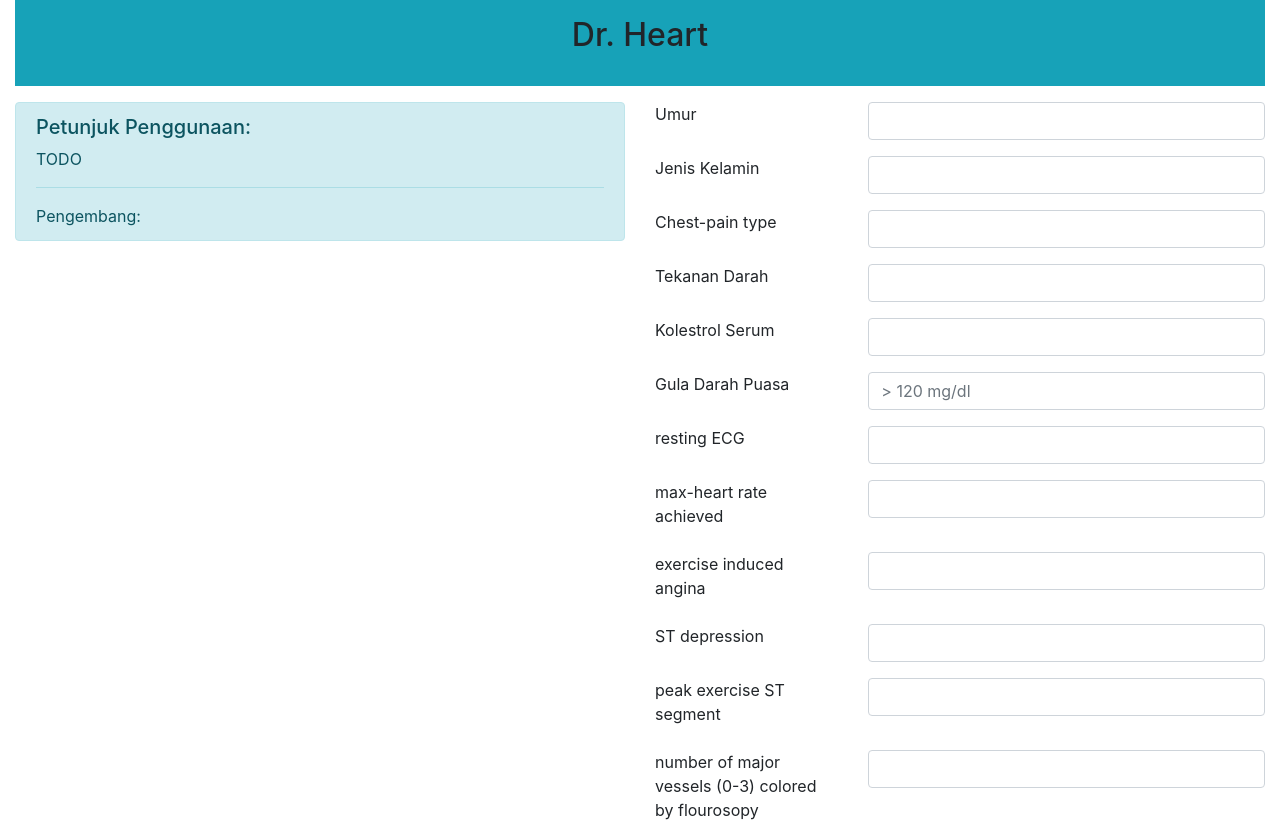
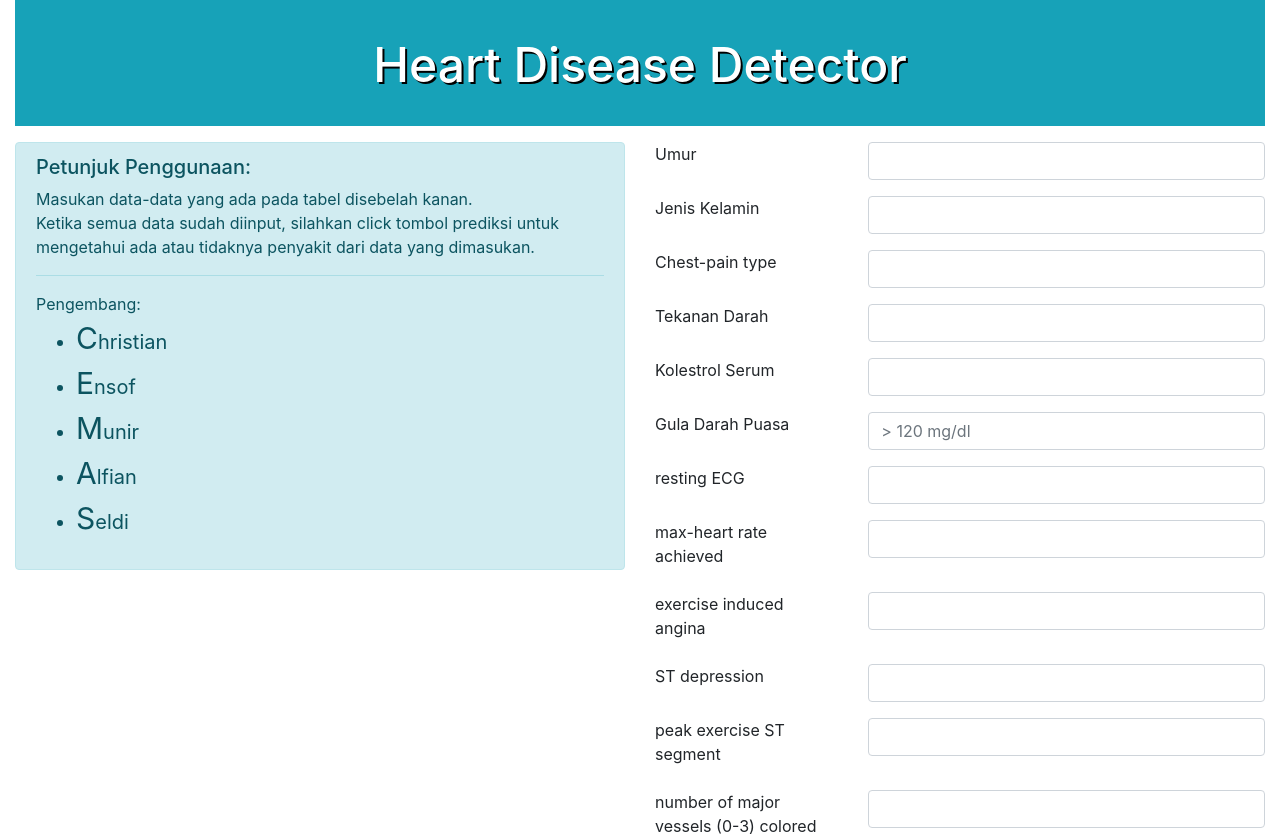
Before and after one commit to mabdullahmunir/HeartDisease, a Flask app: page / in a window 1280 px wide. Shown: the top 835 px of the page. Run offline with Flask 2, Linux system fonts and the light colour scheme; some libraries are stand-ins or nearby versions.

Commit message:
changed some css, added some directory for flask, and js

```diff
--- /dev/null
+++ b/static/heart-disease.css
@@ -0,0 +1,13 @@
+.top-title{
+	padding-top: 20px;
+	font-size: 3em;
+	color: white;
+	text-shadow: 2px 2px #000000;
+}
+.developer{
+	font-size: 20px;
+}
+.nama-team{
+	font-size: 1.5em;
+	text-decoration: bold;
+}
--- /dev/null
+++ b/static/index.js
@@ -0,0 +1,64 @@
+function predict() {
+  let age = document.getElementById("age").value;
+  let sex = document.getElementById("sex").value;
+  let chest = document.getElementById("chest").value;
+  let bpressure = document.getElementById("bpressure").value;
+  let cholesterol = document.getElementById("cholesterol").value;
+  let blood_sugar = document.getElementById("blood_sugar").value;
+  let ecg = document.getElementById("ecg").value;
+  let max_heart = document.getElementById("max_heart").value;
+  let angina = document.getElementById("angina").value;
+  let st_depression = document.getElementById("st_depression").value;
+  let peak_st = document.getElementById("peak_st").value;
+  let c_vessel = document.getElementById("c_vessel").value;
+  let thal = document.getElementById("thal").value;
+
+  var param = {
+    "age" : age,
+    "sex" : sex,
+    "chest" : chest,
+    "bpressure" : bpressure,
+    "cholesterol" : cholesterol,
+    "blood_sugar" : blood_sugar,
+    "ecg" : ecg,
+    "max_heart" : max_heart,
+    "angina" : angina,
+    "st_depression" : st_depression,
+    "peak_st" : peak_st,
+    "c_vessel" : c_vessel,
+    "thal" : thal,
+  }
+
+  var requestBody = JSON.stringify(param);
+
+  var xhttp = new XMLHttpRequest();
+  xhttp.open("POST", "../app.py", true);
+  xhttp.setRequestHeader("Content-type","application/json");
+  xhttp.send(requestBody);
+
+  xhttp.onreadystatechange = function(){
+    createResultContainer(JSON.parse(this.responseText));
+  }
+}
+
+function createResultContainer(data){
+  var dataContainer = document.createElement("div");
+  var dataText = document.createElement("span");
+  var dataResult = document.createElement("h2");
+  var resultExplain = document.createElement("div");
+
+  dataContainer.classlist.add("data-container");
+  dataText.classlist.add("data-text");
+  dataResult.classlist.add("data-result");
+  resultExplain.classlist.add("result-explain");
+
+  dataText.textContent = "Hasil dari prediksi adalah : ";
+  dataResult.textContent = data['diagnosis'];
+  if(data['diagnosis'] == 0){
+    resultExplain.textContent = "absence";
+  } else {
+    resultExplain.textContent = "presence";
+
+  }
+
+}
--- a/templates/index.html
+++ b/templates/index.html
@@ -1,4 +1,4 @@
-{% block body %}
+<!-- {% block body %} -->
 <!DOCTYPE html>
 <html>
   <head>
@@ -8,19 +8,31 @@
 		<link rel="stylesheet" href="https://maxcdn.bootstrapcdn.com/bootstrap/4.0.0/css/bootstrap.min.css" integrity="sha384-Gn5384xqQ1aoWXA+058RXPxPg6fy4IWvTNh0E263XmFcJlSAwiGgFAW/dAiS6JXm" crossorigin="anonymous">
     <script type="text/javascript"
         src="http://ajax.googleapis.com/ajax/libs/jquery/1.7.2/jquery.min.js"></script>
+        <link rel="stylesheet" type="text/css" href="{{ url_for('static',filename='heart-disease.css') }}">
+        <script type="text/javascript" src="{{ url_for('static',filename='index.js') }}"></script>
   </head>
   <body>
 		<div class="container-fluid">
 			<div class="py-3 text-center bg-info">
-				<h2>Dr. Heart</h2>
+				<h2 class="top-title">Heart Disease Detector</h2>
 				<p class="lead"></p>
 			</div>
 			<div class="py-3 row">
 				<div class="col-md-6">
 					<div class="alert alert-info" role="alert">
 						<h5 class="alert-heading">Petunjuk Penggunaan:</h5>
-						<p>TODO</p><hr>
-						<p class="mb-0">Pengembang:</p>
+						<p>Masukan data-data yang ada pada tabel disebelah kanan.<br>Ketika semua data sudah diinput, silahkan click tombol prediksi untuk mengetahui
+						ada atau tidaknya penyakit dari data yang dimasukan.
+						</p><hr>
+						<p class="mb-0">Pengembang:
+						<br><ul class="developer">
+							<li><span class="nama-team">C</span>hristian</li>
+							<li><span class="nama-team">E</span>nsof</li>
+							<li><span class="nama-team">M</span>unir</li>
+							<li><span class="nama-team">A</span>lfian</li>
+							<li><span class="nama-team">S</span>eldi</li>
+						</ul>
+						</p>
 					</div>
 				</div>
 				<div class="col-md-6">
@@ -37,7 +49,7 @@
 							<label>Jenis Kelamin</label>
 						</div>
 						<div class="col-md-8">
-							<input class="form-control" id="age" type="text">
+							<input class="form-control" id="sex" type="text">
 						</div>
 					</div>
 					<div class="form-group row">
@@ -133,44 +145,5 @@
 			</div>
 		</div>
   </body>
-
-  <script type="text/javascript">
-    function predict() {
-      let age = document.getElementById("age").value;
-      let sex = document.getElementById("sex").value;
-      let chest = document.getElementById("chest").value;
-      let bpressure = document.getElementById("bpressure").value;
-      let cholesterol = document.getElementById("cholesterol").value;
-      let blood_sugar = document.getElementById("blood_sugar").value;
-      let ecg = document.getElementById("ecg").value;
-      let max_heart = document.getElementById("max_heart").value;
-      let angina = document.getElementById("angina").value;
-      let st_depression = document.getElementById("st_depression").value;
-      let peak_st = document.getElementById("peak_st").value;
-      let c_vessel = document.getElementById("c_vessel").value;
-      let thal = document.getElementById("thal").value;
-
-      let param = {
-        "age" : age,
-        "sex" : sex,
-        "chest" : chest,
-        "bpressure" : bpressure,
-        "cholesterol" : cholesterol,
-        "blood_sugar" : blood_sugar,
-        "ecg" : ecg,
-        "max_heart" : max_heart,
-        "angina" : angina,
-        "st_depression" : st_depression,
-        "peak_st" : peak_st,
-        "c_vessel" : c_vessel,
-        "thal" : thal,
-      }
-
-      $.post( "predict", param)
-        .done(function( data ) {
-
-        });
-    }
-  </script>
 </html>
-{% endblock %}
+<!-- {% endblock %} -->
```
